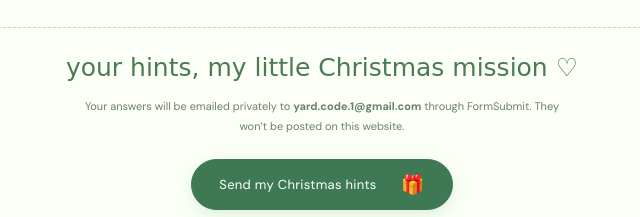
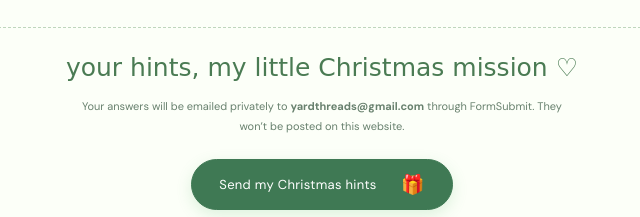
Before and after one commit to kevorwilliams18-a11y/a-little-bouquet-for-you, a plain HTML site: page index.html in a window 1280 px wide. Shown: the part 3683-3900 px from the top of the page, 318-958 px from the left. Drawn offline with nearby package versions, Linux system fonts and the light colour scheme; a web font is replaced by a local one.

Commit message:
Restore Christmas quiz email delivery to yardthreads@gmail.com

```diff
--- a/index.html
+++ b/index.html
@@ -44,7 +44,7 @@
       <article class="flower-card daisy-card"><div class="specimen" data-flower="sunflower" aria-hidden="true"></div><span class="flower-number">02</span><h3>Have a great week</h3><span class="flower-subtitle">a whole week of sunshine</span><p>Here’s to good energy, little wins, and plenty of reasons to smile from the start of the week to the very end.</p><span class="flower-tag">a little sunshine for every day ☀</span></article>
       <article class="flower-card lily-card"><div class="specimen" data-flower="lily" aria-hidden="true"></div><span class="flower-number">03</span><h3>Keep looking amazing</h3><span class="flower-subtitle">and sexy, of course</span><p>Keep showing up as yourself, wearing what makes you feel good, and looking amazing and sexy while you do it.</p><span class="flower-tag">the outfit checks are very welcome ✧</span></article>
     </div></section>
-    <section class="christmas-quiz" id="christmas-quiz" aria-labelledby="quiz-title"><span class="section-label">A LITTLE CHRISTMAS DETECTIVE WORK ♡</span><h2 id="quiz-title">A few of your <em>favorite things.</em></h2><p class="quiz-intro">Short Cake, help me pick something that feels completely you.<br>No wrong answers. Just a few little hints for Christmas. 🎁</p><form id="gift-quiz" action="https://formsubmit.co/yard.code.1@gmail.com" method="POST"><input type="hidden" name="_subject" value="Renae's Christmas gift quiz 🎁"><input type="hidden" name="_template" value="table"><input type="hidden" name="_next" value="https://kevorwilliams18-a11y.github.io/a-little-bouquet-for-you/?quiz=sent#christmas-quiz"><input type="hidden" name="Recipient" value="Renae aka Short Cake"><div class="quiz-honey" aria-hidden="true"><label>Leave this empty<input name="_honey" tabindex="-1" autocomplete="off"></label></div>
+    <section class="christmas-quiz" id="christmas-quiz" aria-labelledby="quiz-title"><span class="section-label">A LITTLE CHRISTMAS DETECTIVE WORK ♡</span><h2 id="quiz-title">A few of your <em>favorite things.</em></h2><p class="quiz-intro">Short Cake, help me pick something that feels completely you.<br>No wrong answers. Just a few little hints for Christmas. 🎁</p><form id="gift-quiz" action="https://formsubmit.co/yardthreads@gmail.com" method="POST"><input type="hidden" name="_subject" value="Renae's Christmas gift quiz 🎁"><input type="hidden" name="_template" value="table"><input type="hidden" name="_next" value="https://kevorwilliams18-a11y.github.io/a-little-bouquet-for-you/?quiz=sent#christmas-quiz"><input type="hidden" name="Recipient" value="Renae aka Short Cake"><div class="quiz-honey" aria-hidden="true"><label>Leave this empty<input name="_honey" tabindex="-1" autocomplete="off"></label></div>
 <div class="quiz-fields">
 <fieldset><legend><span>01</span> What kind of gift makes you happiest?</legend><div class="quiz-options"><label><input type="checkbox" name="Favorite gift types[]" value="Jewelry & little accessories"><span>Jewelry & little accessories</span></label><label><input type="checkbox" name="Favorite gift types[]" value="Something cozy"><span>Something cozy</span></label><label><input type="checkbox" name="Favorite gift types[]" value="Beauty & fragrance"><span>Beauty & fragrance</span></label><label><input type="checkbox" name="Favorite gift types[]" value="A fun experience"><span>A fun experience</span></label><label><input type="checkbox" name="Favorite gift types[]" value="Something personal & thoughtful"><span>Something personal & thoughtful</span></label><label><input type="checkbox" name="Favorite gift types[]" value="Surprise me"><span>Surprise me</span></label></div></fieldset>
 <label class="quiz-question"><span><b>02</b> Your favorite colors?</span><input name="Favorite colors" maxlength="180" placeholder="The colors you’d happily wear every day…" required></label>
@@ -56,7 +56,7 @@
 <label class="quiz-question"><span><b>08</b> Dream little date or day out?</span><textarea name="Favorite experience" rows="2" maxlength="400" placeholder="Dinner, a picnic, a concert, a cozy movie night…"></textarea></label>
 <label class="quiz-question"><span><b>09</b> Anything you’ve had your eye on lately?</span><textarea name="Christmas wishlist" rows="3" maxlength="900" placeholder="Drop a hint, a brand, a product name or a link. I’m listening. ♡"></textarea></label>
 <label class="quiz-question"><span><b>10</b> Anything I should avoid?</span><textarea name="Avoid or dislikes" rows="2" maxlength="400" placeholder="Colors, scents, foods or gift types that aren’t your thing"></textarea></label>
-</div><div class="quiz-send"><span class="handwritten">your hints, my little Christmas mission ♡</span><p>Your answers will be emailed privately to <strong>yard.code.1@gmail.com</strong> through FormSubmit. They won’t be posted on this website.</p><button type="submit" class="primary">Send my Christmas hints <span aria-hidden="true">🎁</span></button><span class="small-note">You may be asked to complete a quick spam check.</span></div></form><div class="quiz-thanks" id="quiz-thanks" hidden tabindex="-1"><span aria-hidden="true">🎁 ♡</span><h3>Your Christmas hints are on their way!</h3><p>Thank you, Short Cake. Consider the gift detective officially on the case.</p><a class="text-button" href="#main-title">Back to your flowers ↑</a></div></section>
+</div><div class="quiz-send"><span class="handwritten">your hints, my little Christmas mission ♡</span><p>Your answers will be emailed privately to <strong>yardthreads@gmail.com</strong> through FormSubmit. They won’t be posted on this website.</p><button type="submit" class="primary">Send my Christmas hints <span aria-hidden="true">🎁</span></button><span class="small-note">You may be asked to complete a quick spam check.</span></div></form><div class="quiz-thanks" id="quiz-thanks" hidden tabindex="-1"><span aria-hidden="true">🎁 ♡</span><h3>Your Christmas hints are on their way!</h3><p>Thank you, Short Cake. Consider the gift detective officially on the case.</p><a class="text-button" href="#main-title">Back to your flowers ↑</a></div></section>
     <section class="letter-section" aria-labelledby="letter-title"><div class="letter"><div class="tape" aria-hidden="true"></div><span class="letter-kicker">A LITTLE MORNING NOTE…</span><h2 id="letter-title">Good morning, Short Cake,</h2><p>I hope your morning feels as lovely as you look, Renae. Have a beautiful day and a brilliant week — full of good energy, little wins, and plenty of reasons to smile. Keep being your amazing, sexy self.</p><p>Here’s a little bouquet to start things off right: red roses and white lilies, all wrapped up in green. Open the gift above — I tucked a little message inside for you.</p><p class="letter-last">Go make today yours, beautiful.</p><span class="handwritten signature">with a whole lot of love ♡</span><div class="letter-flower" data-flower="lily" aria-hidden="true"></div></div></section>
     <section class="last-note"><span aria-hidden="true">♡</span><p>A little sunshine, a little green,<br>and a whole lot of “you look amazing.”</p><a href="#main-title" class="text-button">Back to your little surprise ↑</a></section>
   </main>
```
